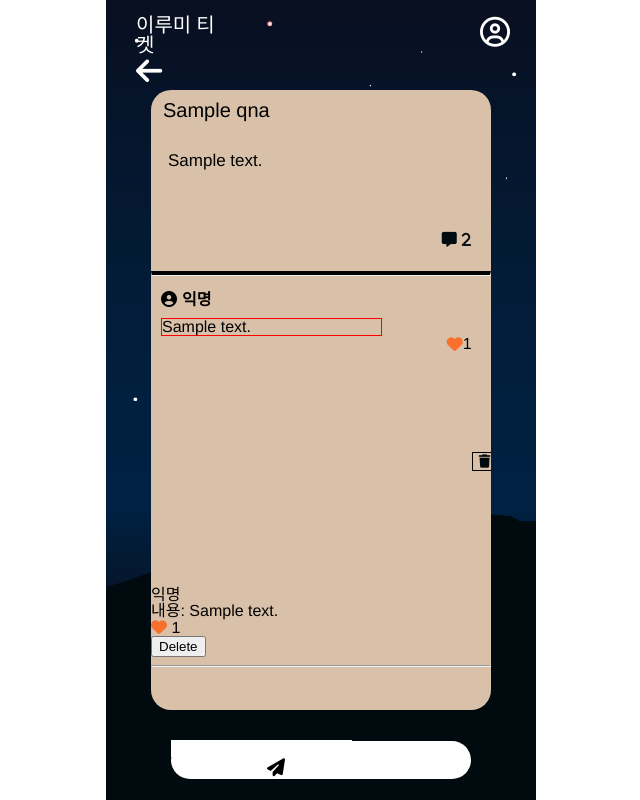
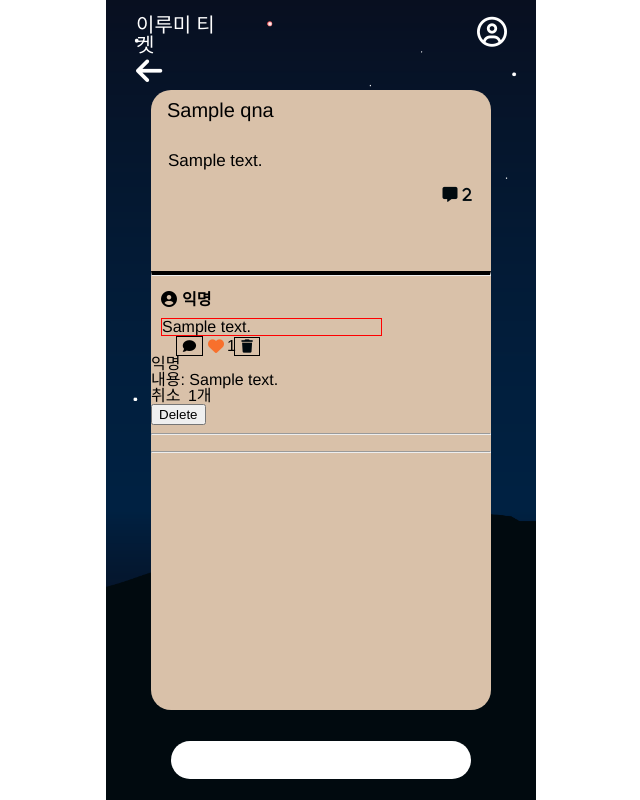
Before and after one commit to kickcha/simbathon_budddha, a Django app: page /qnapage/qnadetail/1/ in a window 1280 px wide. Shown: the whole page, without its empty margins (319-959 px from the left). Run offline with Django 4.2, Linux system fonts and the light colour scheme; a user stored in the database is signed in; tables that the repository leaves empty hold one stand-in row (values such as "Sample post"); some libraries are stand-ins or nearby versions; some web fonts are replaced.

Commit message:
qnadetail 하는중

```diff
--- a/Lumiticket/Lumiticket/static/css/qnadetail.css
+++ b/Lumiticket/Lumiticket/static/css/qnadetail.css
@@ -54,7 +54,8 @@ border-spacing:0;
 
 a{
     text-decoration: none;
-    color:inherit;
+    color: inherit;
+    margin-right: 3px;
 }
 
 /* start */
@@ -124,7 +125,8 @@ a{
 .title{
     font-size: 20px;
     margin-top: 10px;
-    margin-left: 12px;
+    margin-left: 16px;
+    width: 90%;
 }
 
 .body{
@@ -186,8 +188,8 @@ a{
 .comment{
     display: flex;
     position: relative;
-    left: 85%;
-    top: 320%;
+    left: 90%;
+    top: 190%;
 }
 
 .fa-message{
@@ -204,6 +206,8 @@ a{
         border: 1px solid red;
         /* height: 80px; */
         margin-top: 10px;
+        align-items: center;
+        display: flex;
     }
 
     .line{
@@ -212,9 +216,9 @@ a{
 
     .likebutton{
         width: 13%;
-        margin-left: 87%;
         display: flex;
-    flex-direction: row;
+        flex-direction: row;
+        margin-left: 5px;
 
     }
 
@@ -242,8 +246,10 @@ a{
 }
 
 .delete-comment{
-    border:none;
+    border: 1px solid black;
     background-color: transparent;
+    left: 324%;
+    position: relative;
 }
 
 .reply-toggle{
@@ -258,10 +264,9 @@ a{
 .comment-buttons-reply-toggle {
     display: flex;
     align-items: center;
-    /* border: 1px solid black; 네모 박스 주위에 1px 두께의 회색 선 추가 */
-    /* padding: 5px; 네모 박스와 선 사이의 간격을 조정 */
-    width:50px;
+    width: 50px;
     /* margin-left: 238px; */
+    /* justify-content: center;
 }
 
 .comment-buttons {
@@ -272,8 +277,5 @@ a{
 .reply-toggle-container {
     display: flex;
     align-items: center;
+    /* margin-left: 90px; */
 }
-
-.reply-toggle {
-    /* margin-right: 10px; */
-}
--- a/Lumiticket/qnapage/templates/qnapage/qnadetail.html
+++ b/Lumiticket/qnapage/templates/qnapage/qnadetail.html
@@ -16,31 +16,25 @@
 <body>
     <!-- qna -->
 
-    <div class="wallpaper">
+    <!-- <div class="wallpaper"> -->
 
     <div class="backk">
         <a class="back" href="{% url 'qnapage:qnalistrecent' %}"><i class="fa-solid fa-arrow-left" style="color: #ffffff;"></i></a>
     </div>
 
     <div class = "text-wrapper">
-
         <section class="admintitle">
-
             <div class="title">
                 {{ qna.title }}
-
                 <div class="comment">
                     <i class="fa-solid fa-message" style="color: #010a0f;">{{ total_count }}</i>
                 </div>
             </div>
-
             <div class="body">
                 <p>{{ qna.body }}</p>
             </div>
-
             <hr class="hr-line">
         </section>
-
         <!-- comments -->
         <div class="comment_container">
             <!-- <div class="comment_form">
@@ -55,18 +49,16 @@
                 <!-- comment -->
                 {% for c in comments %}
                     <!-- <hr> -->
-
                     <div class="username">
                         <i class="fa-solid fa-circle-user"><span id="user">익명</span></i>
+                    </div>
+                    <div class="user-content">
+                        <div class="content">
+                            {{c.content}}
+                            </div>
+                    <!-- comment like button -->
+                        <!-- <section class="likebutton">
 
-                </div>
-
-                <div class="user-content">
-                    <p class="content">{{c.content}}</p>
-
-
-                <!-- comment like button -->
-            <section class="likebutton">
                             <a href="{% url 'qnapage:comment_likes' c.id %}">
                                 {% if user in c.comment_like.all %}
                                     <i class="fa-solid fa-heart filled" style="color: #f8702c;"></i>
@@ -75,13 +67,18 @@
                                 {% endif %}
                             </a>
                             {{ c.comment_like_count }}
-
+                        </section> -->
+                        <!--대댓글 토글-->
                         <div class="comment-buttons-reply-toggle">
                             {% if user == c.writer %}
                                 <div class="comment-buttons">
-                    <a href="{% url 'qnapage:comment_delete' c.id %}">
+                                    <!-- <a href="{% url 'qnapage:comment_delete' c.id %}">
                                         <button class="delete-comment"><i class="fa-solid fa-trash" style="color: #010A0F;"></i></button>
                                     </a>
+                                </div> -->
+                                <form action="{% url 'qnapage:comment_delete' c.id %}">
+                                    <button class="delete-comment"><i class="fa-solid fa-trash" style="color: #010A0F;"></i>
+                                </form>
                                 </div>
                             {% endif %}
                             <!-- reply input button -->
@@ -94,17 +91,10 @@
                                         <input type="submit" name="submit" value="대댓글 작성">
                                     </form>
                                 </div>
-                <div class="comment_list">
-                    <!-- comment -->
-                    {% for c in comments %}
-                        <!-- <hr> -->
-
-                        <div class="username">
-                            <i class="fa-solid fa-circle-user"><span id="user">익명</span></i>
                             </div>
 
-                        <!-- comment like button -->
                             <section class="likebutton">
+
                                 <a href="{% url 'qnapage:comment_likes' c.id %}">
                                     {% if user in c.comment_like.all %}
                                         <i class="fa-solid fa-heart filled" style="color: #f8702c;"></i>
@@ -115,28 +105,14 @@
                                 {{ c.comment_like_count }}
                             </section>
 
-                        <!-- comment Delete button -->
-                        {% if user == c.writer %}
-                            <div class="comment_buttons">
-                                <button class="delete-comment" href="{% url 'qnapage:comment_delete' c.id %}" onclick="return confirm('정말 댓글을 삭제하시겠습니까?');">Delete</button>
-                            </div>
-                        {% endif %}
 
-                        <!-- reply input button -->
-                        <button class="reply-toggle">대댓글</button>
-                        <div class="reply-form">
-                            <form method="POST" action="{% url 'qnapage:reply_create' c.id %}">
-                                {% csrf_token %}
-                                <input type="text" name="content">
-                                <input type="submit" name="submit" value="대댓글 작성">
-                            </form>
                     </div>
 
+                    <!-- 대댓글 -->
 
                             <!-- Replies -->
                         <div class="replies">
                             {% for reply in c.qnareply_set.all %}
-                                <hr class="line">
                                 <h4>익명</h4>
                                 <p>내용: {{ reply.content }}</p>
 
@@ -159,18 +135,9 @@
                             {% endfor %}
                             <hr class="line">
                         </div>
+                    </div>
                 {% endfor %}
             </div>
-            </div>
-        </div>
-
-        </div>
-
-    </section>
-
-
-
-
             <!-- Replies -->
             <div class="replies">
                 {% for reply in c.qnareply_set.all %}
@@ -197,13 +164,9 @@
                         </div>
                     {% endif %}
                 {% endfor %}
-
                 <hr class="line">
             </div>
-            {% endfor %}
         </div>
-    </div>
-
     </div>
 
     <div class="comment_form">
@@ -212,12 +175,12 @@
             {% csrf_token %}
             <input class="post-text" type="text" name="content" required>
             <button class="submit-button" type="submit">
-                <i class="fa-solid fa-paper-plane"></i>
+                <i cßflass="fa-solid fa-paper-plane"></i>
             </button>
         </form>
     </div>
 
-</div>
+<!--  -->
 
     <script>
         // Reply input toggle
```
Also changed, not shown: Lumiticket/accounts/templates/accounts/login_required.html (+0 -11 lines). Lines whose indentation alone changed are shown as unchanged.
